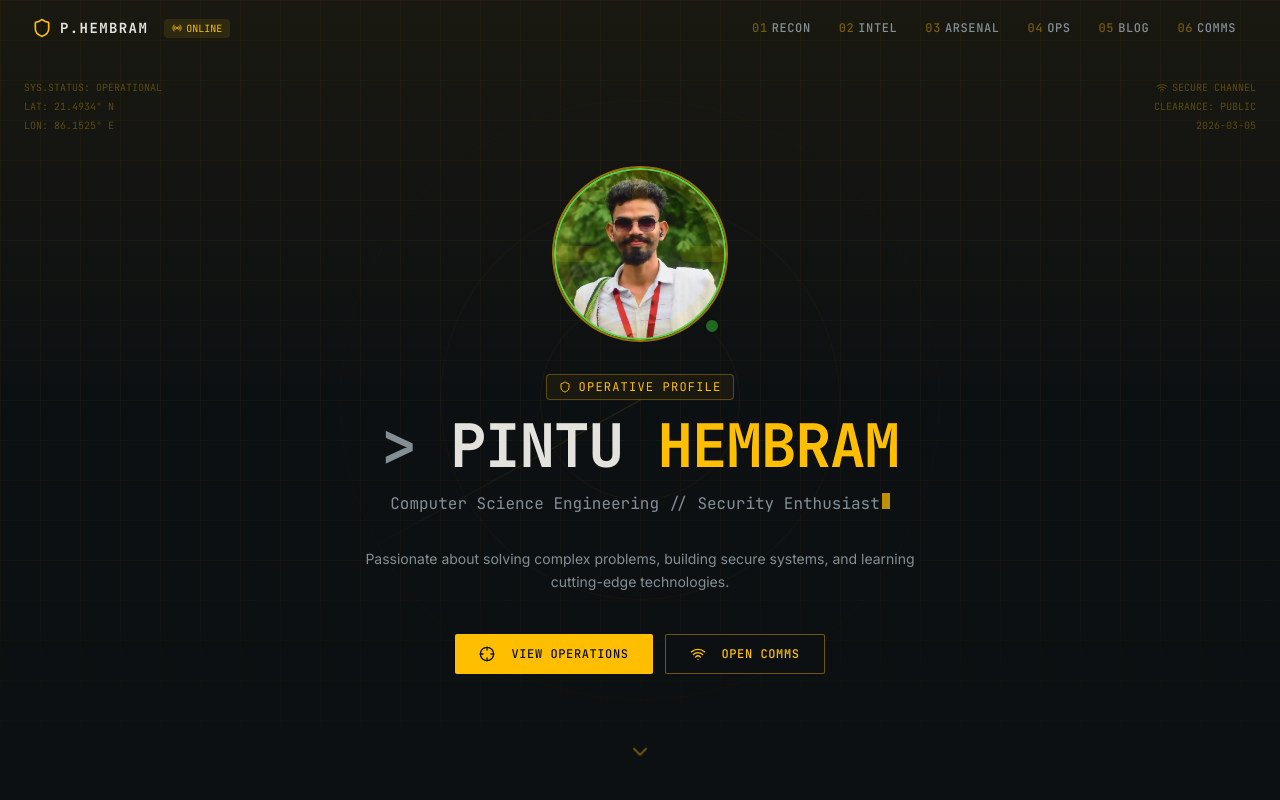
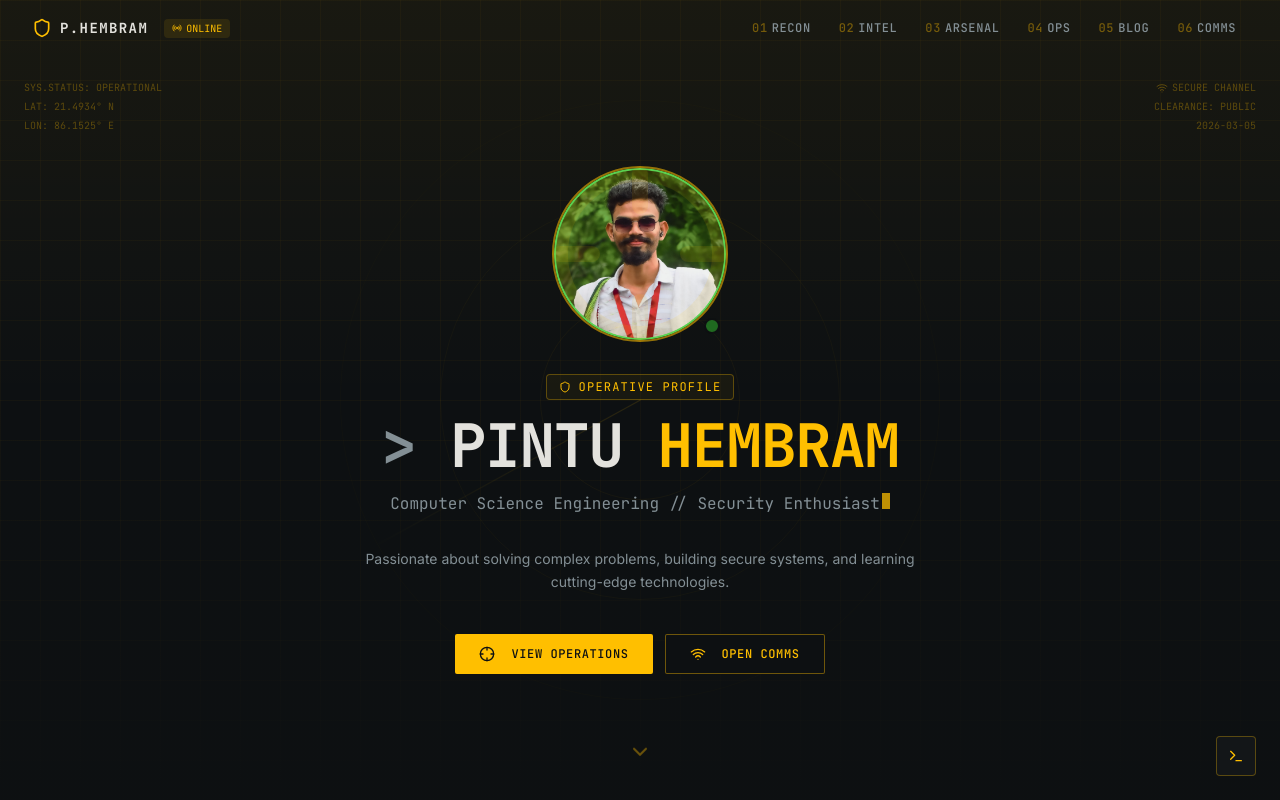
Before and after one commit to PintuHembram/Pintu-Hembram.in, a React (Vite) app: page / in a window 1280 px wide. Shown: the top 800 px of the page. Built offline with nearby package versions, Linux system fonts and the light colour scheme.

Commit message:
Add terminal easter egg
Co-authored-by: PintuHembram <90277086+PintuHembram@users.noreply.github.com>

```diff
--- a/src/pages/Index.tsx
+++ b/src/pages/Index.tsx
@@ -9,6 +9,7 @@ import ProjectsSection from '@/components/ProjectsSection';
 import SocialFeedSection from '@/components/SocialFeedSection';
 import ContactSection from '@/components/ContactSection';
 import Footer from '@/components/Footer';
+import TerminalEasterEgg from '@/components/TerminalEasterEgg';
 
 const Index = () => {
   return (
@@ -22,6 +23,7 @@ const Index = () => {
       <SocialFeedSection />
       <ContactSection />
       <Footer />
+      <TerminalEasterEgg />
     </div>
   );
 };
```
